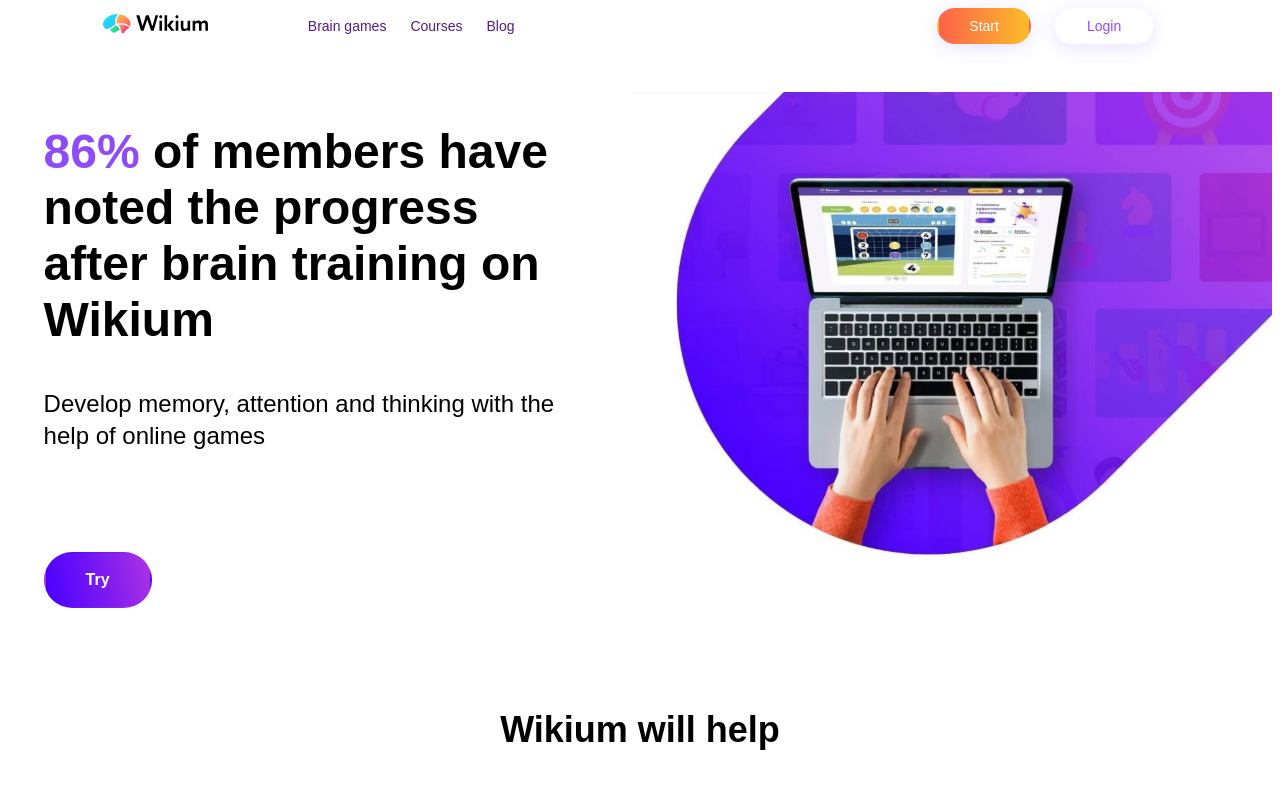
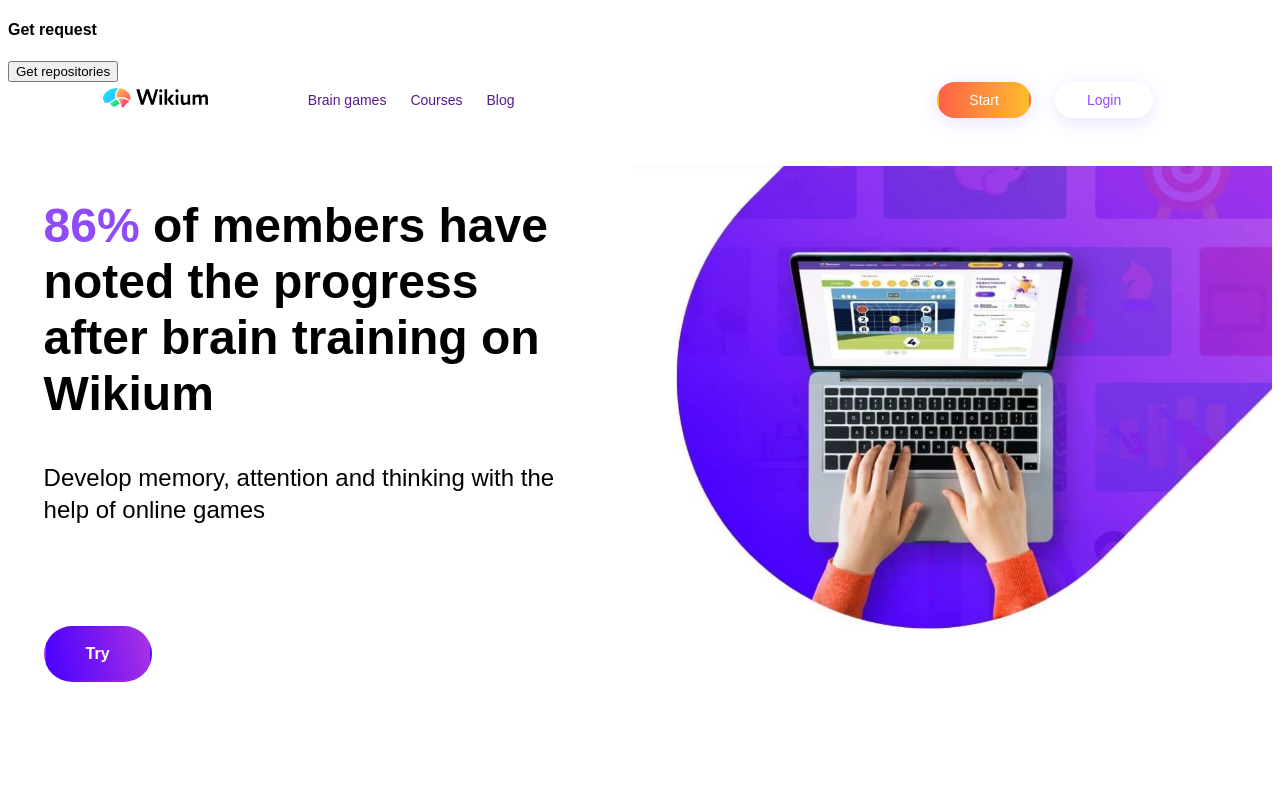
Before and after one commit to AlinaKostiuk21/wikium, an Angular app: page / in a window 1280 px wide. Shown: the top 787 px of the page. Built offline with nearby package versions, Linux system fonts and the light colour scheme.

Commit message:
Create services, repositories module and component.

```diff
--- a/src/app/app.component.html
+++ b/src/app/app.component.html
@@ -1,4 +1,5 @@
 <div class="page">
+  <app-get-request></app-get-request>
   <app-header></app-header>
   <app-main-content></app-main-content>
 </div>
--- /dev/null
+++ b/src/app/components/get-request/app-get-request.component.html
@@ -0,0 +1,5 @@
+<div>
+  <h4>Get request</h4>
+  <button (click)="getRepositories()">Get repositories</button>
+  <app-repositories [repositories]="repositories"></app-repositories>
+</div>
--- /dev/null
+++ b/src/app/components/get-request/app-get-request.component.ts
@@ -0,0 +1,20 @@
+import {Component} from "@angular/core";
+import {GithubService} from "../../services/github.service";
+
+
+@Component({
+  selector: 'app-get-request',
+  templateUrl: './app-get-request.component.html',
+  styleUrls: ['./app-get-request.component.scss']
+})
+
+export class GetRequestComponent {
+
+  repositories: any
+
+  constructor(private githubService: GithubService) {}
+
+  getRepositories() {
+      this.githubService.getData().subscribe(data => this.repositories = data)
+  }
+}
--- /dev/null
+++ b/src/app/components/repositories/repositories.component.html
@@ -0,0 +1,3 @@
+<ul *ngFor="let repository of repositories">
+  <p>{{repository.id}}</p>
+</ul>
--- /dev/null
+++ b/src/app/components/repositories/repositories.component.ts
@@ -0,0 +1,17 @@
+import {Component, Input, OnInit} from '@angular/core';
+
+@Component({
+  selector: 'app-repositories',
+  templateUrl: './repositories.component.html',
+  styleUrls: ['./repositories.component.scss']
+})
+export class RepositoriesComponent implements OnInit {
+
+  @Input() repositories: any
+
+  constructor() { }
+
+  ngOnInit(): void {
+  }
+
+}
--- /dev/null
+++ b/src/app/services/github.service.ts
@@ -0,0 +1,17 @@
+import { Injectable } from '@angular/core';
+import {HttpClient} from "@angular/common/http";
+import {Observable} from "rxjs";
+
+@Injectable({
+  providedIn: 'root'
+})
+export class GithubService {
+
+  constructor(private http: HttpClient) { }
+
+  getData(): Observable<any> {
+    const url = "https://api.github.com/repositories";
+
+    return this.http.get<any>(url);
+  }
+}
```
Also changed, not shown: src/app/app.module.ts (+8 -2 lines), src/app/modules/repositories.module.ts (added, +21 -0 lines), src/app/components/get-request/app-get-request.component.scss (added), src/app/components/repositories/repositories.component.scss (added), 2 other files (tests, documents, lock files or other folders).
